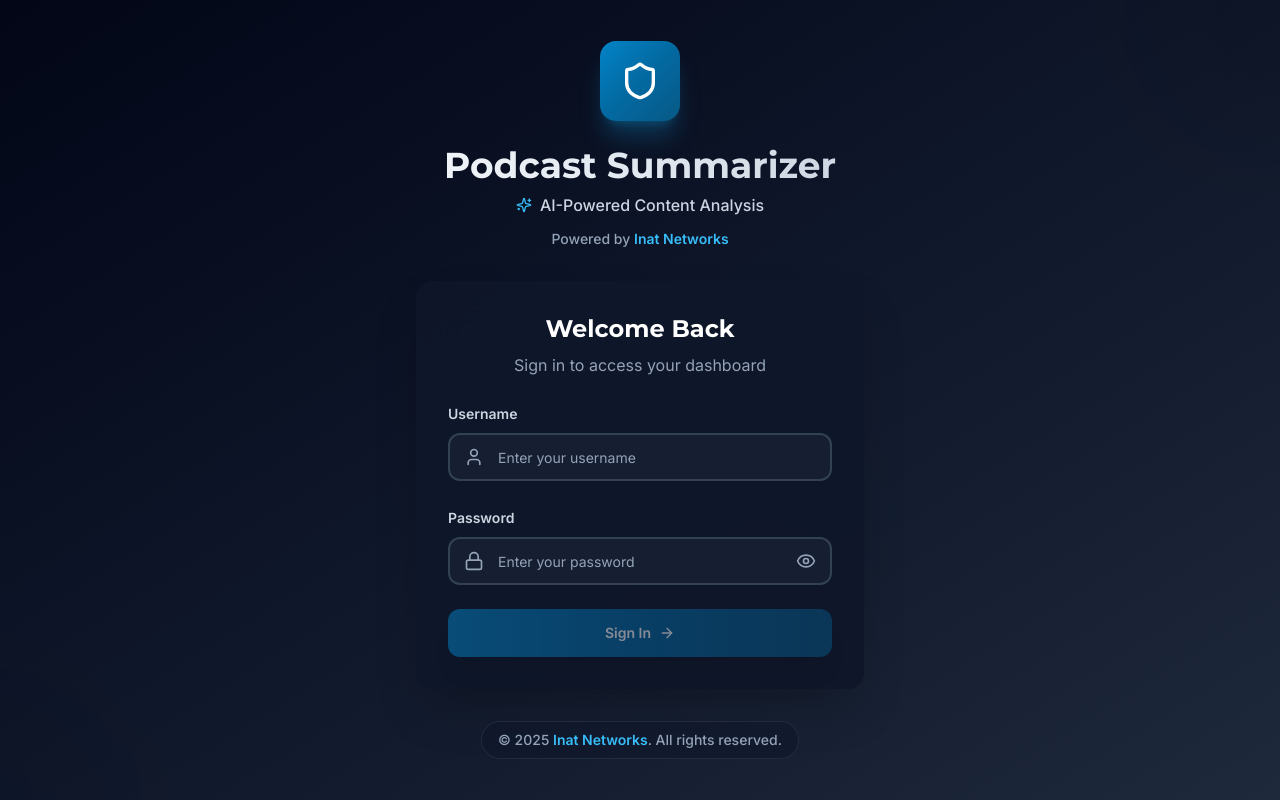
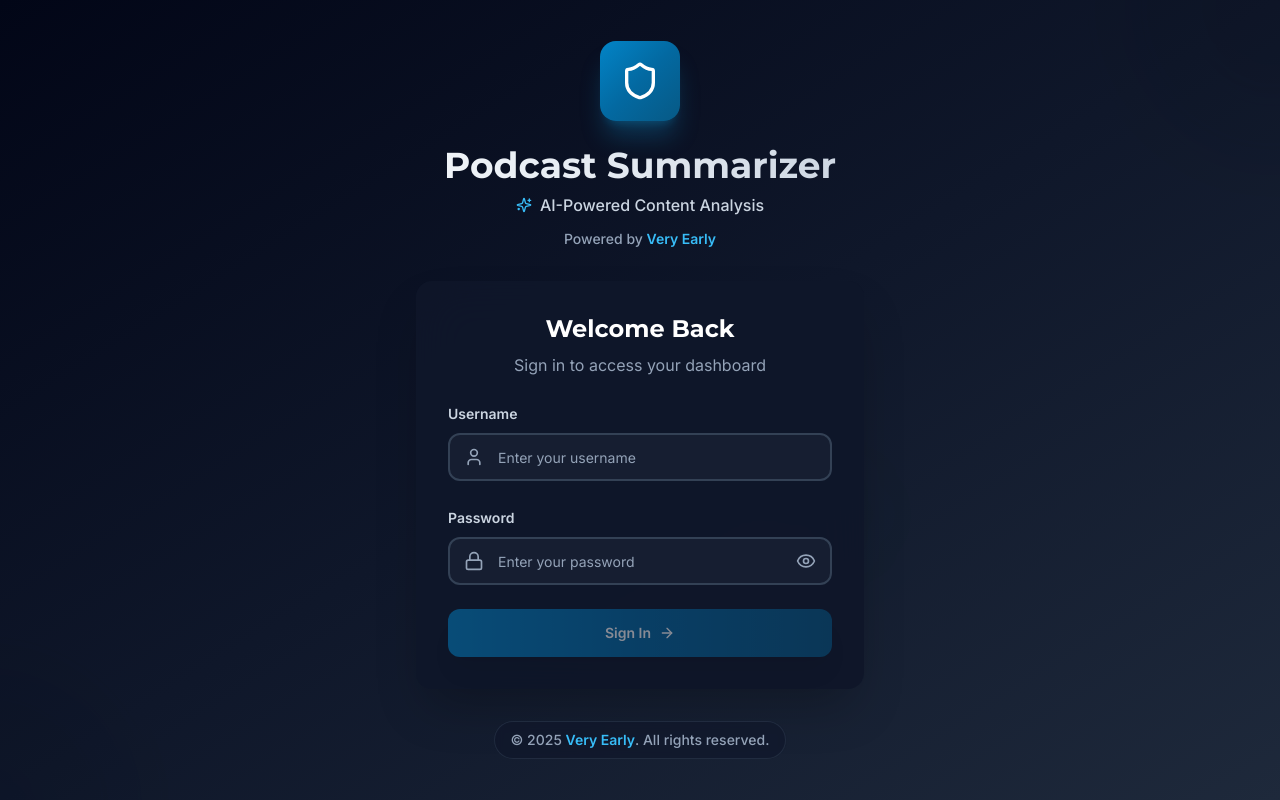
Before and after one commit to dnsvckvc/podcast-summarizer-frontend, a Next.js app: page / in a window 1280 px wide. Built offline with nearby package versions, Linux system fonts and the light colour scheme; no server answers.

Commit message:
proper text changes

```diff
--- a/components/auth/index.tsx
+++ b/components/auth/index.tsx
@@ -97,7 +97,7 @@ export default function LoginPage({ onLogin }: LoginPageProps) {
           <p className="text-sm text-slate-500 dark:text-slate-400 font-medium">
             Powered by{" "}
             <span className="text-corporate-600 dark:text-corporate-400 font-semibold">
-              Inat Networks
+              Very Early
             </span>
           </p>
         </motion.div>
@@ -253,7 +253,7 @@ export default function LoginPage({ onLogin }: LoginPageProps) {
             <p className="text-sm text-slate-600 dark:text-slate-400 font-medium">
               © 2025{" "}
               <span className="text-corporate-600 dark:text-corporate-400 font-semibold">
-                Inat Networks
+                Very Early
               </span>
               . All rights reserved.
             </p>
--- a/components/footer.tsx
+++ b/components/footer.tsx
@@ -12,7 +12,7 @@ export default function Footer() {
       transition={{ delay: 0.3 }}
     >
       <p className="text-slate-500 dark:text-slate-500">
-        © 2025 Inat Networks. All rights reserved.
+        © 2025 Very Early. All rights reserved.
       </p>
     </motion.footer>
   );
--- a/components/header.tsx
+++ b/components/header.tsx
@@ -102,7 +102,7 @@ export function Header({ user, onLogout }: HeaderProps) {
                 <p className="text-xs font-semibold text-slate-600 dark:text-slate-400">
                   Powered by{" "}
                   <span className="text-corporate-600 dark:text-corporate-400">
-                    Inat Networks
+                    Very Early
                   </span>
                 </p>
               </div>
--- a/components/transcript-viewer.tsx
+++ b/components/transcript-viewer.tsx
@@ -96,7 +96,7 @@ ${summary}
 ${transcript}
 
 ---
-*Generated by Podcast Summarizer - Powered by very early*
+*Generated by Podcast Summarizer - Powered by Very Early*
 *Generated on: ${new Date().toLocaleDateString()} at ${new Date().toLocaleTimeString()}*
 `;
 
@@ -346,7 +346,7 @@ ${transcript}
               <div className="text-slate-500 dark:text-slate-400">
                 Powered by{" "}
                 <span className="font-semibold text-corporate-600 dark:text-corporate-400">
-                  Inat Networks
+                  Very Early
                 </span>
               </div>
             </div>
```
